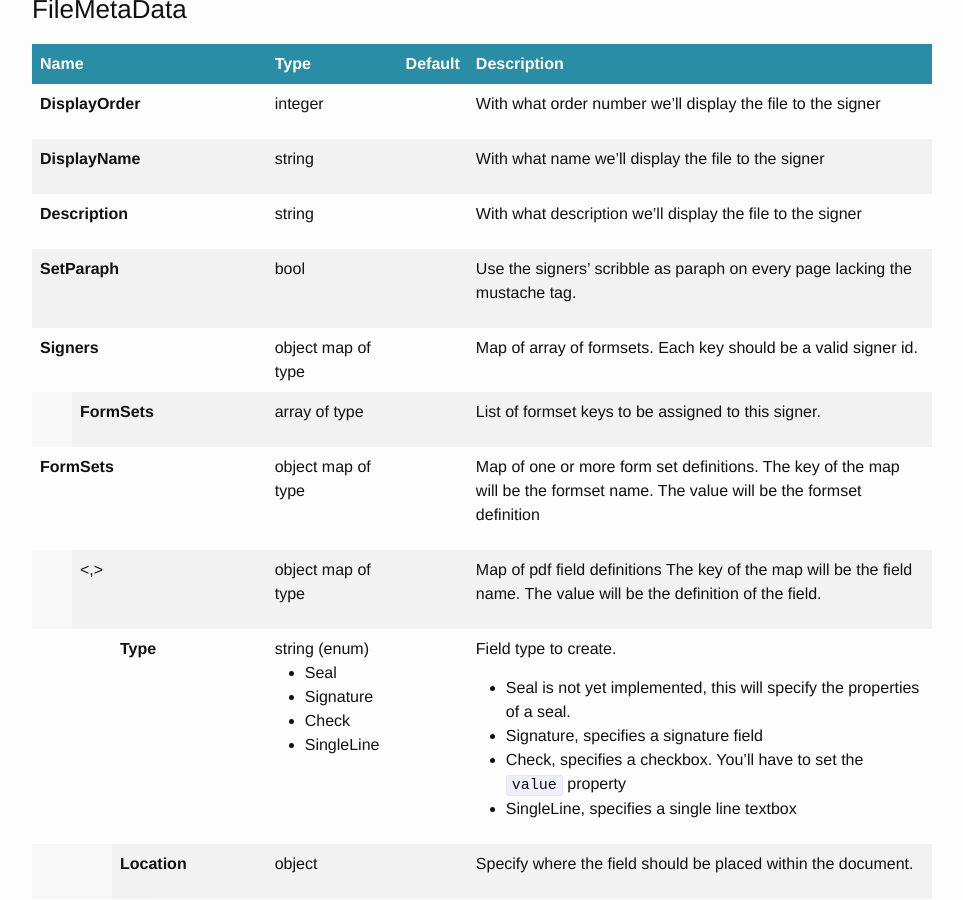
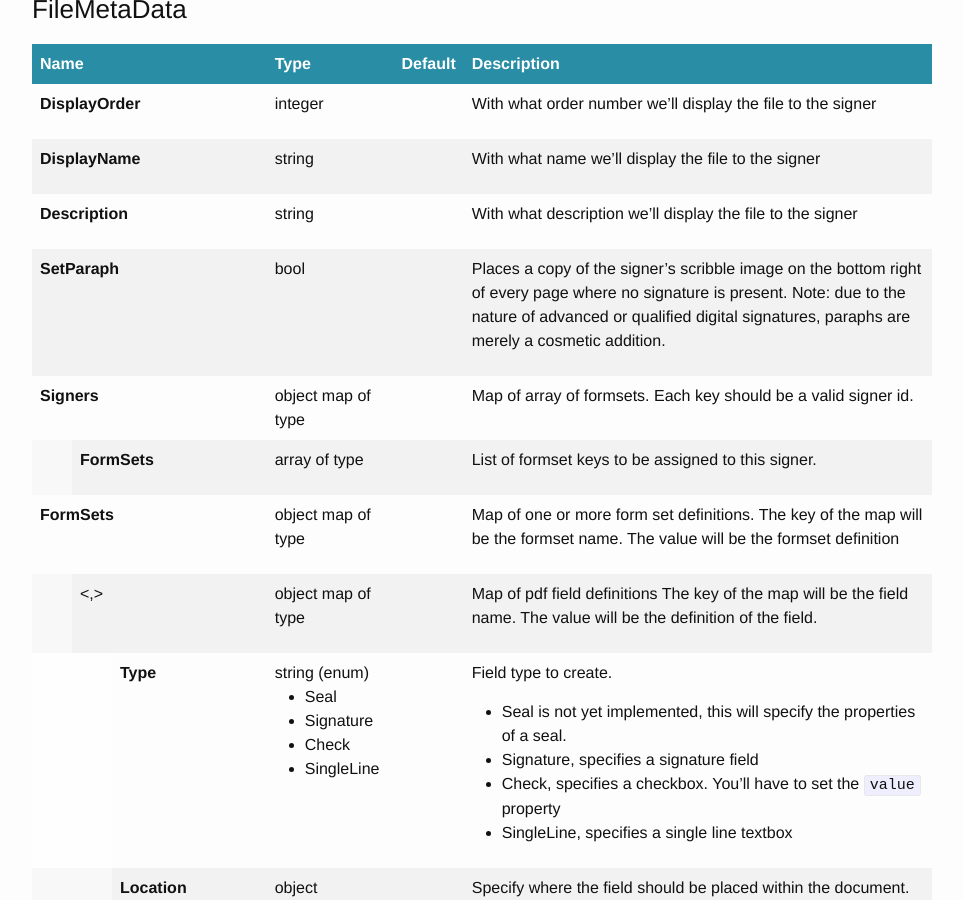
Before and after one commit to markohantula/evidos.github.io, a Jekyll site: the page built from endpoints.html, in a window 1280 px wide and 900 px high, scrolled down 14316 px. Shown: the whole window, without its empty margins (158-1121 px from the left). Built offline with Jekyll 4.4.1, drawn with Linux system fonts in a browser that asks for light colours.

Commit message:
Update api-swagger.yaml

```diff
--- a/_data/api-swagger.yaml
+++ b/_data/api-swagger.yaml
@@ -600,7 +600,9 @@ definitions:
         description: With what description we'll display the file to the signer
       SetParaph:
         type: bool
-        description: Use the signers' scribble as paraph on every page lacking the mustache tag.
+        description: |
+          Places a copy of the signer's scribble image on the bottom right of every page where no signature is present.
+          Note: due to the nature of advanced or qualified digital signatures, paraphs are merely a cosmetic addition.
       Signers:
         type: object
         description: |
```
